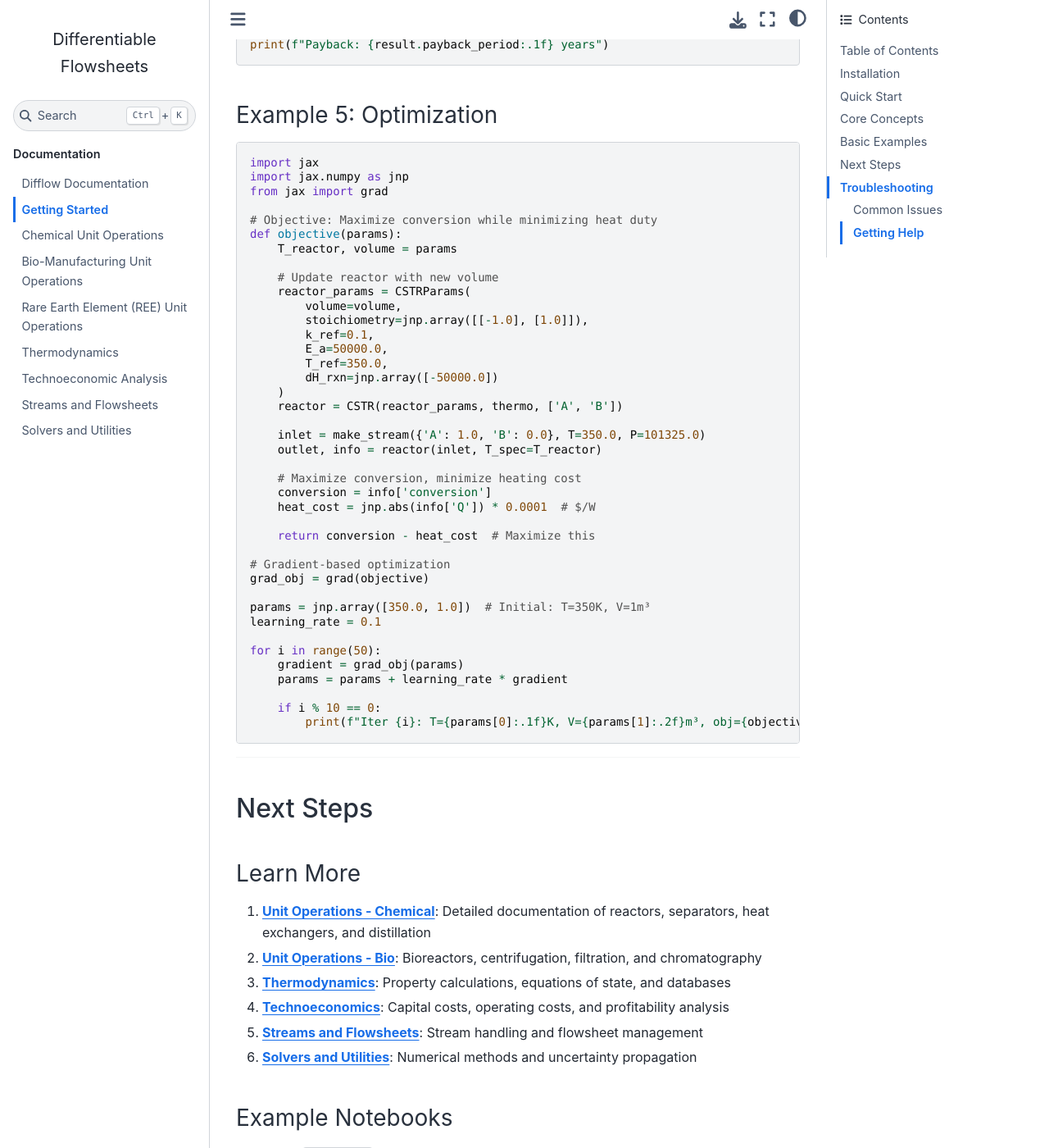
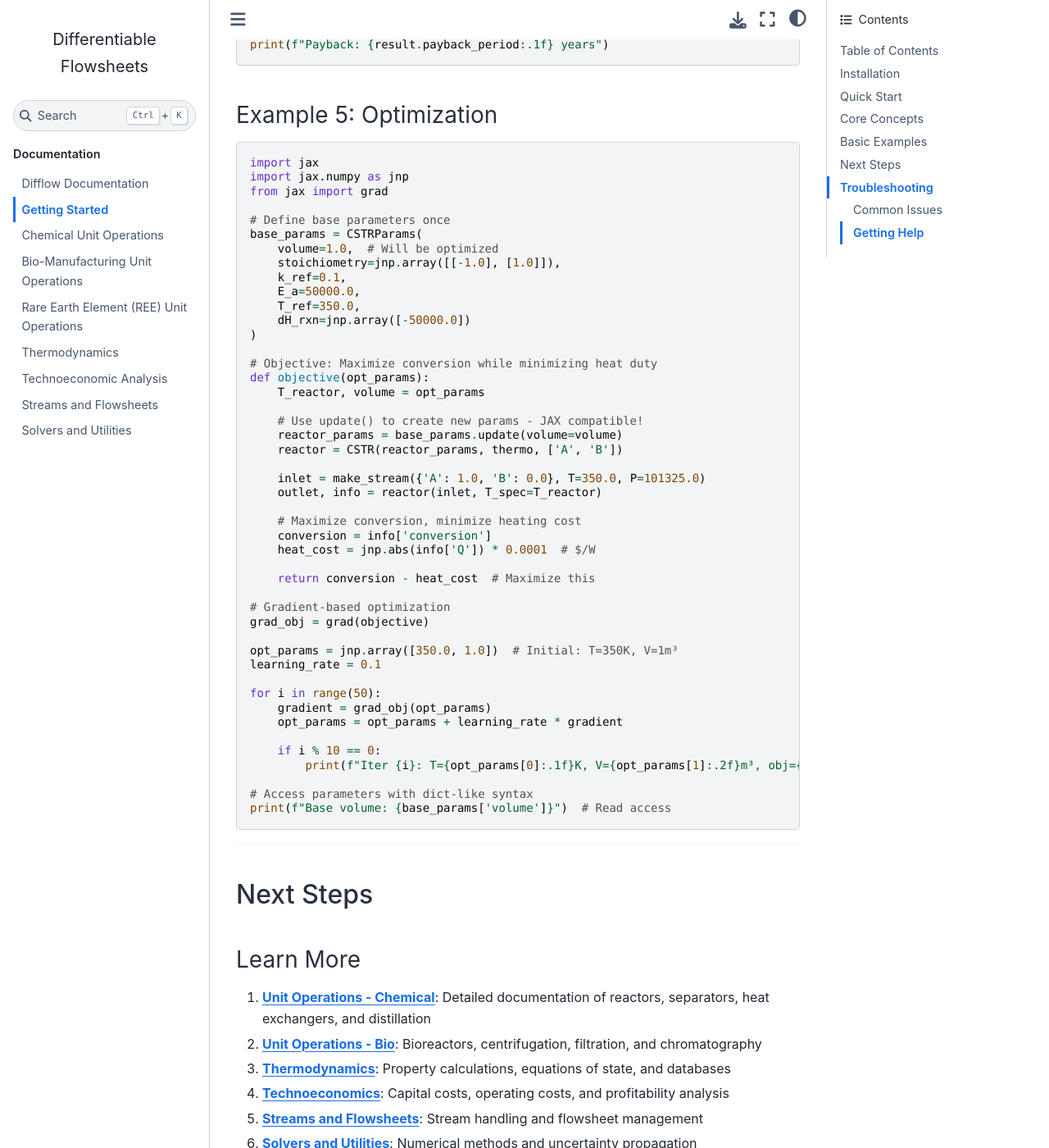
Before and after one commit to jkitchin/differentiable-flowsheets, a Jupyter Book: the page built from docs/getting-started.md, in a window 1280 px wide and 1400 px high, scrolled down 6655 px. Shown: the whole window at 82% size. Built offline with Jupyter Book 1.0.4 settings and Sphinx 7.4.7 and the Sphinx Book theme 1.1.4, drawn with Linux system fonts in a browser that asks for light colours.

Commit message:
Add documentation and tests for Params update()/getitem methods
- Update getting-started.md Example 5 to demonstrate update() pattern
- Add TestCSTRParamsUpdate test class with 6 tests covering:
  - update() returns new instance (immutability)
  - update() preserves non-updated fields
  - update() supports multiple fields
  - __getitem__ dict-like read access
  - __getitem__ raises KeyError for invalid keys
  - update() works with JAX automatic differentiation

````diff
--- a/docs/getting-started.md
+++ b/docs/getting-started.md
@@ -333,19 +333,22 @@ import jax
 import jax.numpy as jnp
 from jax import grad
 
+# Define base parameters once
+base_params = CSTRParams(
+    volume=1.0,  # Will be optimized
+    stoichiometry=jnp.array([[-1.0], [1.0]]),
+    k_ref=0.1,
+    E_a=50000.0,
+    T_ref=350.0,
+    dH_rxn=jnp.array([-50000.0])
+)
+
 # Objective: Maximize conversion while minimizing heat duty
-def objective(params):
-    T_reactor, volume = params
+def objective(opt_params):
+    T_reactor, volume = opt_params
 
-    # Update reactor with new volume
-    reactor_params = CSTRParams(
-        volume=volume,
-        stoichiometry=jnp.array([[-1.0], [1.0]]),
-        k_ref=0.1,
-        E_a=50000.0,
-        T_ref=350.0,
-        dH_rxn=jnp.array([-50000.0])
-    )
+    # Use update() to create new params - JAX compatible!
+    reactor_params = base_params.update(volume=volume)
     reactor = CSTR(reactor_params, thermo, ['A', 'B'])
 
     inlet = make_stream({'A': 1.0, 'B': 0.0}, T=350.0, P=101325.0)
@@ -360,15 +363,18 @@ def objective(params):
 # Gradient-based optimization
 grad_obj = grad(objective)
 
-params = jnp.array([350.0, 1.0])  # Initial: T=350K, V=1m³
+opt_params = jnp.array([350.0, 1.0])  # Initial: T=350K, V=1m³
 learning_rate = 0.1
 
 for i in range(50):
-    gradient = grad_obj(params)
-    params = params + learning_rate * gradient
+    gradient = grad_obj(opt_params)
+    opt_params = opt_params + learning_rate * gradient
 
     if i % 10 == 0:
-        print(f"Iter {i}: T={params[0]:.1f}K, V={params[1]:.2f}m³, obj={objective(params):.4f}")
+        print(f"Iter {i}: T={opt_params[0]:.1f}K, V={opt_params[1]:.2f}m³, obj={objective(opt_params):.4f}")
+
+# Access parameters with dict-like syntax
+print(f"Base volume: {base_params['volume']}")  # Read access
 ```
 
 ---
````
Also changed, not shown: 1 other file.
